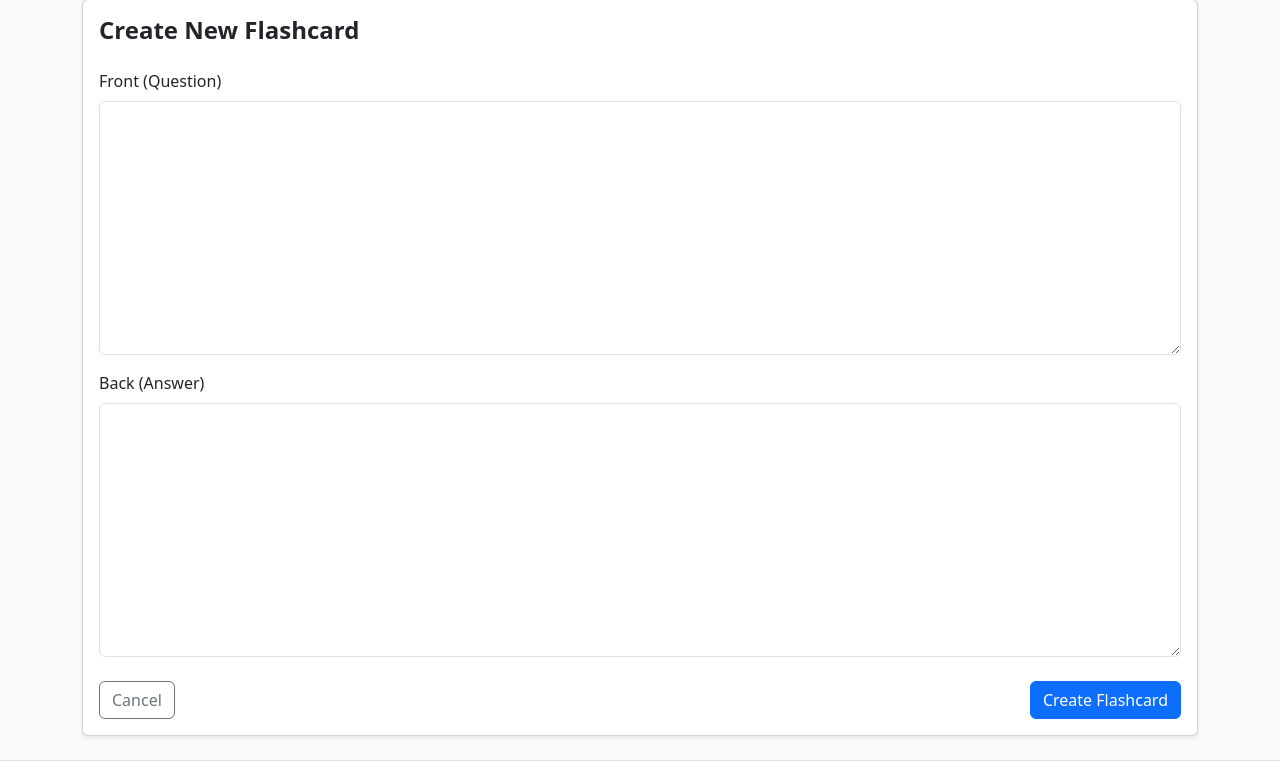
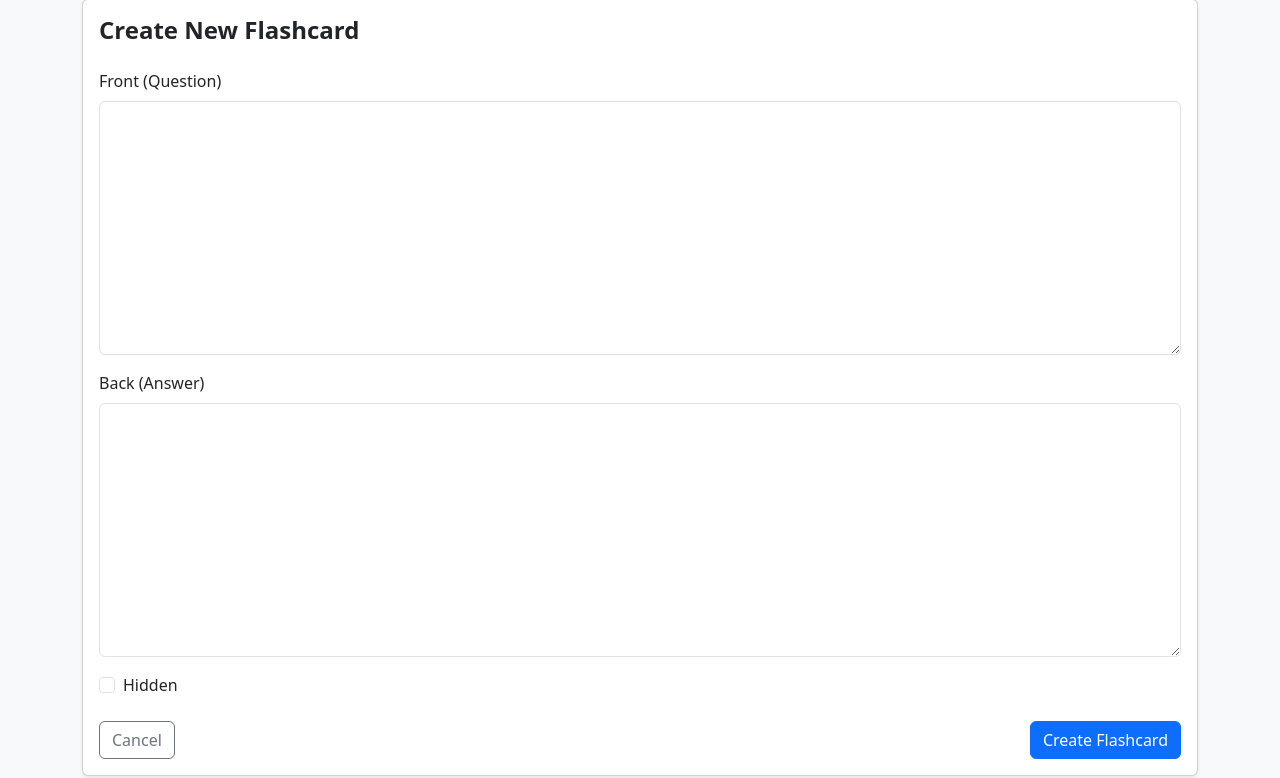
Before and after one commit to Camofl/FlashCardsGenerator, a Django app: page /flashcards/new/ in a window 1280 px wide. Shown: the part 82-860 px from the top of the page. Run offline with Django 5.2, Linux system fonts and the light colour scheme; some libraries are stand-ins or nearby versions.

Commit message:
Add hidden field

```diff
--- a/flashcards/views.py
+++ b/flashcards/views.py
@@ -1,3 +1,4 @@
+from django import forms
 from django.views.generic import ListView, DetailView, CreateView, UpdateView, \
     DeleteView
 from django.urls import reverse_lazy
@@ -21,6 +22,9 @@ class FlashcardCreateView(CreateView):
     template_name = "flashcards/flashcard_form.html"
     fields = ["front", "back", "hidden"]
     success_url = reverse_lazy("flashcard-list")
+    widgets = {
+        'hidden': forms.CheckboxInput(),
+    }
 
 
 class FlashcardUpdateView(UpdateView):
@@ -28,6 +32,9 @@ class FlashcardUpdateView(UpdateView):
     template_name = "flashcards/flashcard_form.html"
     fields = ["front", "back", "hidden"]
     success_url = reverse_lazy("flashcard-list")
+    widgets = {
+        'hidden': forms.CheckboxInput(),
+    }
 
 
 class FlashcardDeleteView(DeleteView):
--- a/templates/flashcards/flashcard_form.html
+++ b/templates/flashcards/flashcard_form.html
@@ -21,6 +21,10 @@
                     <label for="id_back" class="form-label">Back (Answer)</label>
                     {{ form.back|add_class:"form-control" }}
                 </div>
+                <div class="mb-3 form-check">
+                    {{ form.hidden|add_class:"form-check-input" }}
+                    <label for="id_hidden" class="form-check-label">Hidden</label>
+                </div>
 
                 <div class="d-flex justify-content-between mt-4">
                     <a href="{% url 'flashcard-list' %}"
--- a/templates/flashcards/flashcard_list.html
+++ b/templates/flashcards/flashcard_list.html
@@ -19,7 +19,7 @@
                 </thead>
                 <tbody>
                 {% for flashcard in flashcards %}
-                    {% if not flashcard.hidden %}
+                    {% if not flashcard.hidden  or flashcard.created_by == request.user %}
                         <tr>
                             <td>
                                 <a href="{% url 'flashcard-detail' flashcard.pk %}"
```
